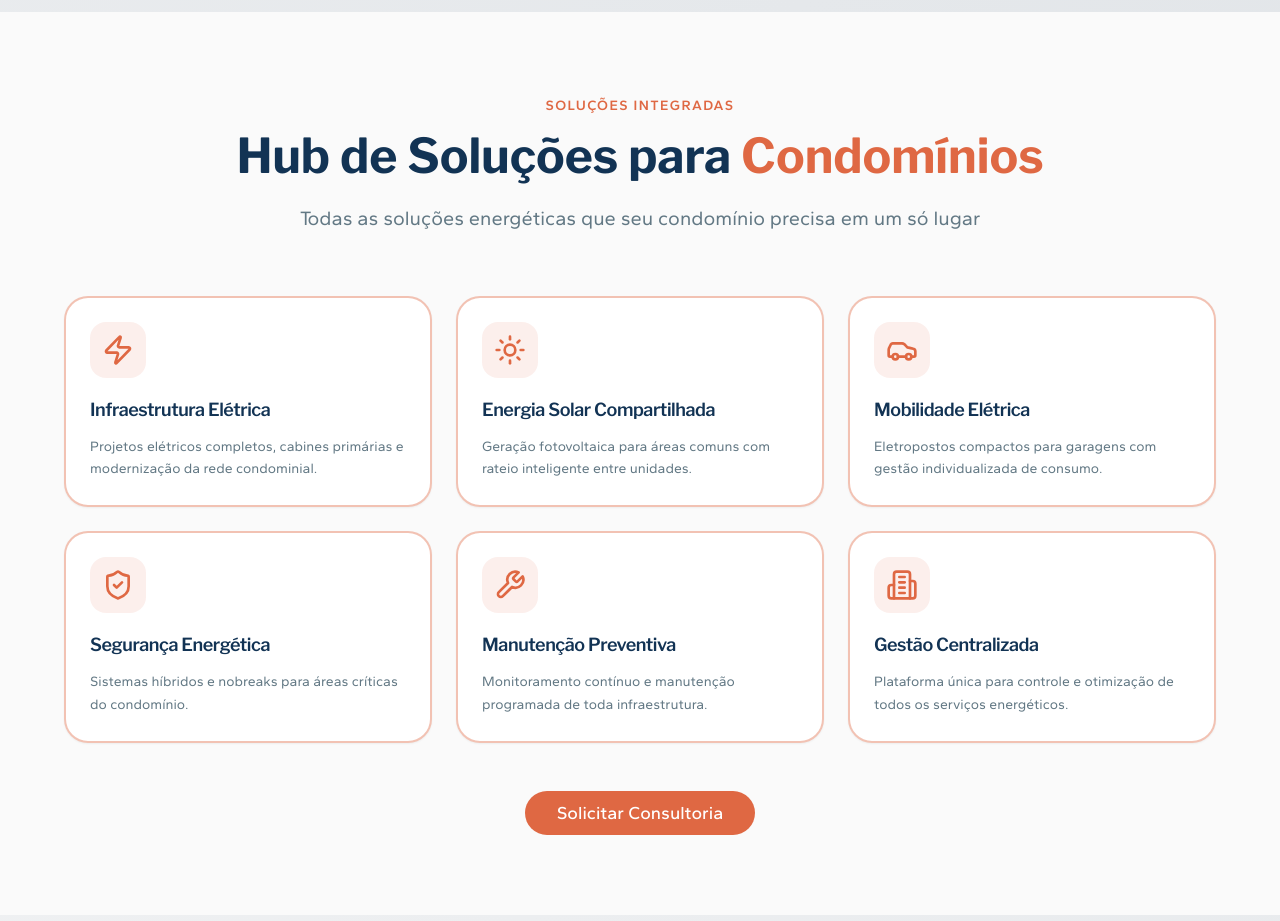
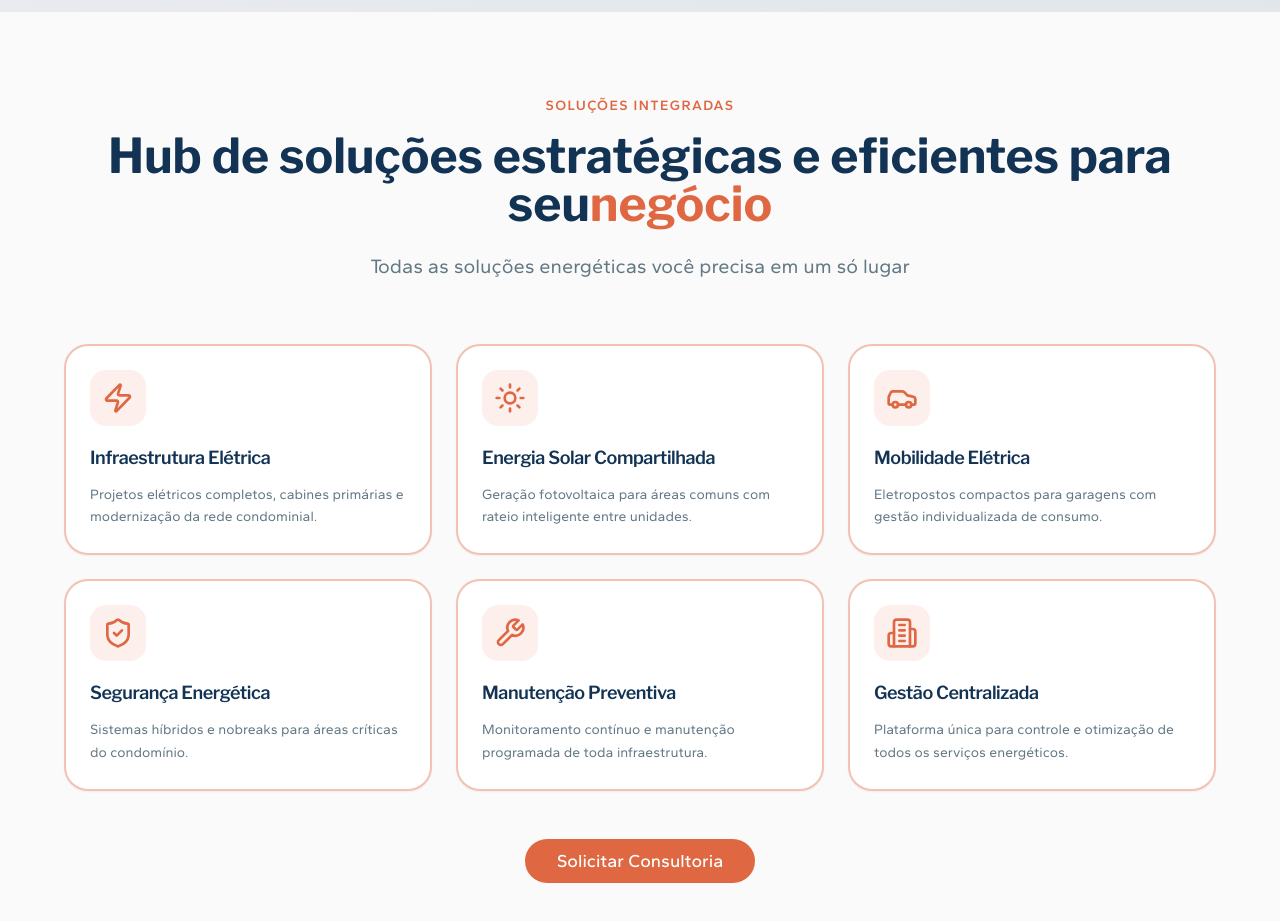
Before and after one commit to troitonn/henzai-scroll-experience, a React (Vite) app: page / in a window 1280 px wide. Shown: the part 2920-3841 px from the top of the page. Built offline with nearby package versions, Linux system fonts and the light colour scheme.

Commit message:
Update HubCondominiosSection.tsx

```diff
--- a/src/components/HubCondominiosSection.tsx
+++ b/src/components/HubCondominiosSection.tsx
@@ -49,10 +49,10 @@ const HubCondominiosSection: React.FC = () => {
             Soluções integradas
           </span>
           <h2 className={`font-libre-franklin text-4xl md:text-5xl font-bold text-henzai-blue mb-6 transition-all duration-700 ${titleVisible ? 'opacity-100 translate-y-0' : 'opacity-0 translate-y-10'}`}>
-            Hub de Soluções para <span className="text-henzai-terracota">Condomínios</span>
+            Hub de soluções estratégicas e eficientes para seu<span className="text-henzai-terracota">negócio</span>
           </h2>
           <p className={`font-gantari text-xl text-muted-foreground max-w-3xl mx-auto transition-all duration-700 delay-200 ${titleVisible ? 'opacity-100 translate-y-0' : 'opacity-0 translate-y-10'}`}>
-            Todas as soluções energéticas que seu condomínio precisa em um só lugar
+            Todas as soluções energéticas você precisa em um só lugar
           </p>
         </div>
 
```
